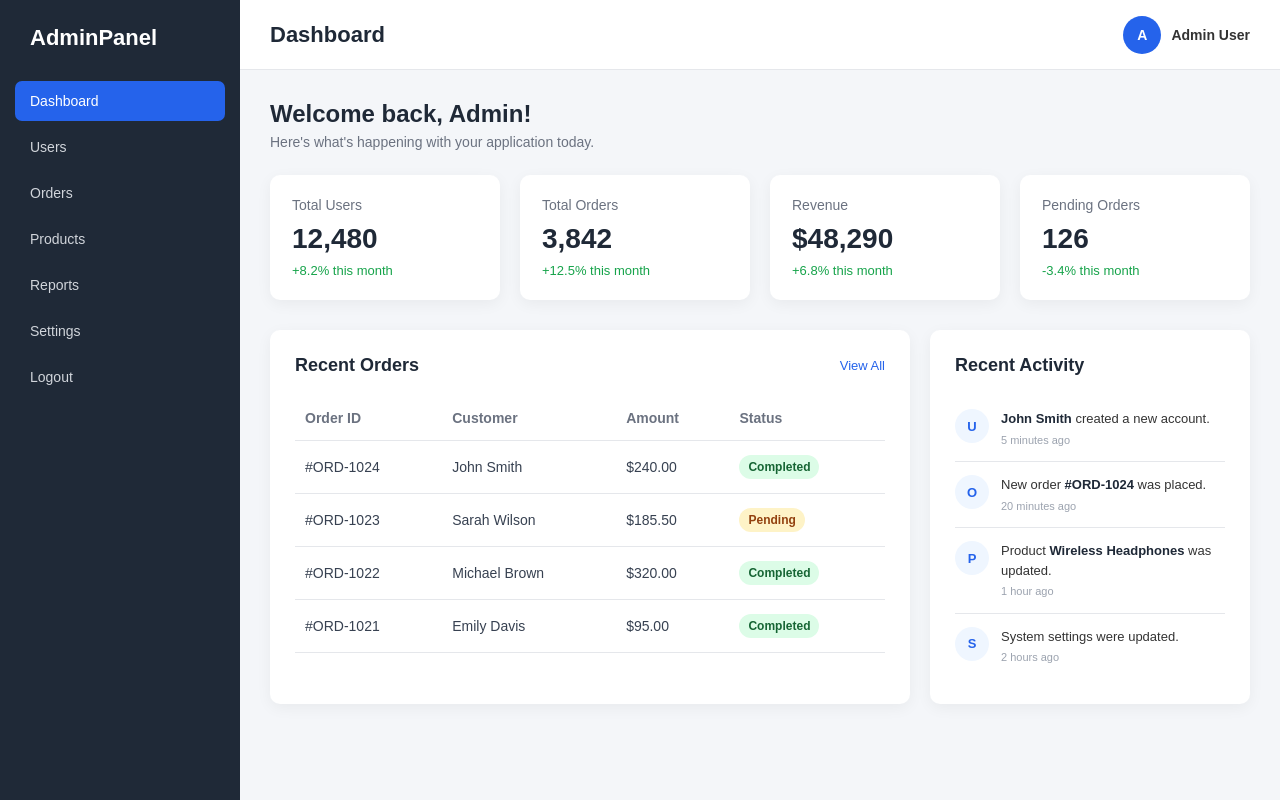
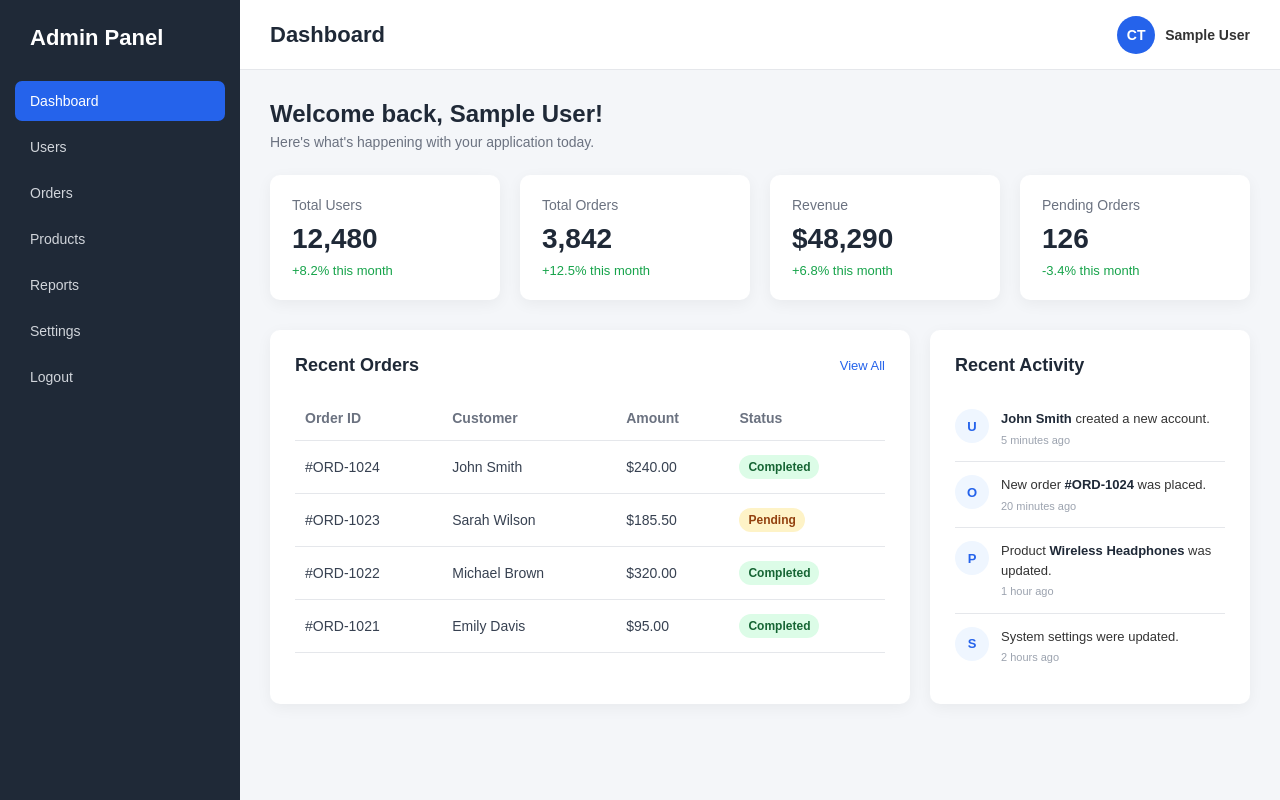
Before and after one commit to abhijitdasgupta12/Practice-Laravel-Project-With-Auth-Guard-And-Proper-Methods, a Laravel app: page /admin/dashboard in a window 1280 px wide. Run offline with Laravel 12, Linux system fonts and the light colour scheme; the visitor is signed in with stand-in values (Sample User, id 1); data comes from the database, SQL or seed files in the repository.

Commit message:
Dashboard menu will show logged in admin's name

```diff
--- a/resources/views/dashboard.blade.php
+++ b/resources/views/dashboard.blade.php
@@ -371,7 +371,7 @@
     <!-- Sidebar -->
     <aside class="sidebar">
       <div class="logo">
-        AdminPanel
+        Admin Panel
       </div>
 
       <nav aria-label="Main navigation">
@@ -409,8 +409,8 @@
         <h1>Dashboard</h1>
 
         <div class="admin-profile">
-          <div class="profile-avatar">A</div>
-          <span>Admin User</span>
+          <div class="profile-avatar">CT</div>
+          <span>{{auth()->guard('admin')->user()->name}}</span>
         </div>
       </header>
 
@@ -418,7 +418,7 @@
       <div class="content">
 
         <section class="welcome">
-          <h2>Welcome back, Admin!</h2>
+          <h2>Welcome back, {{auth()->guard('admin')->user()->name}}!</h2>
           <p>Here's what's happening with your application today.</p>
         </section>
 
```
